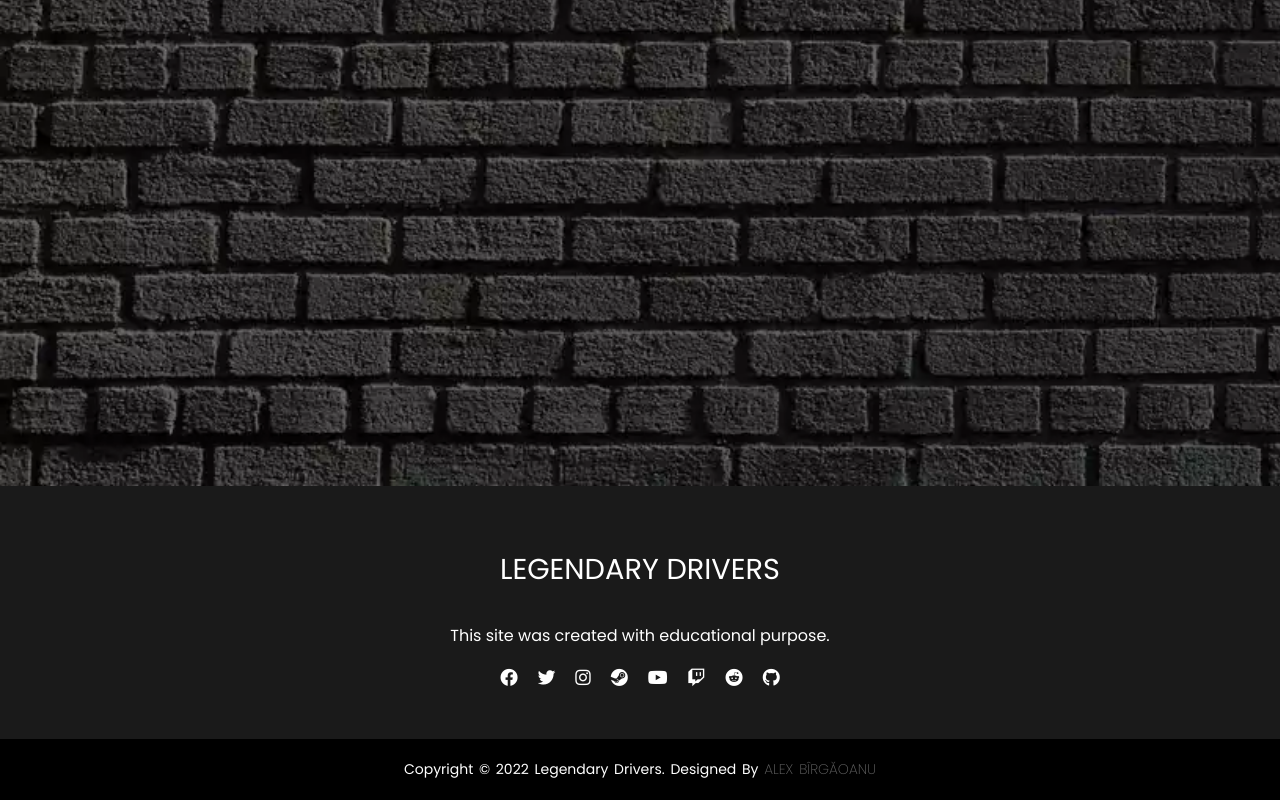
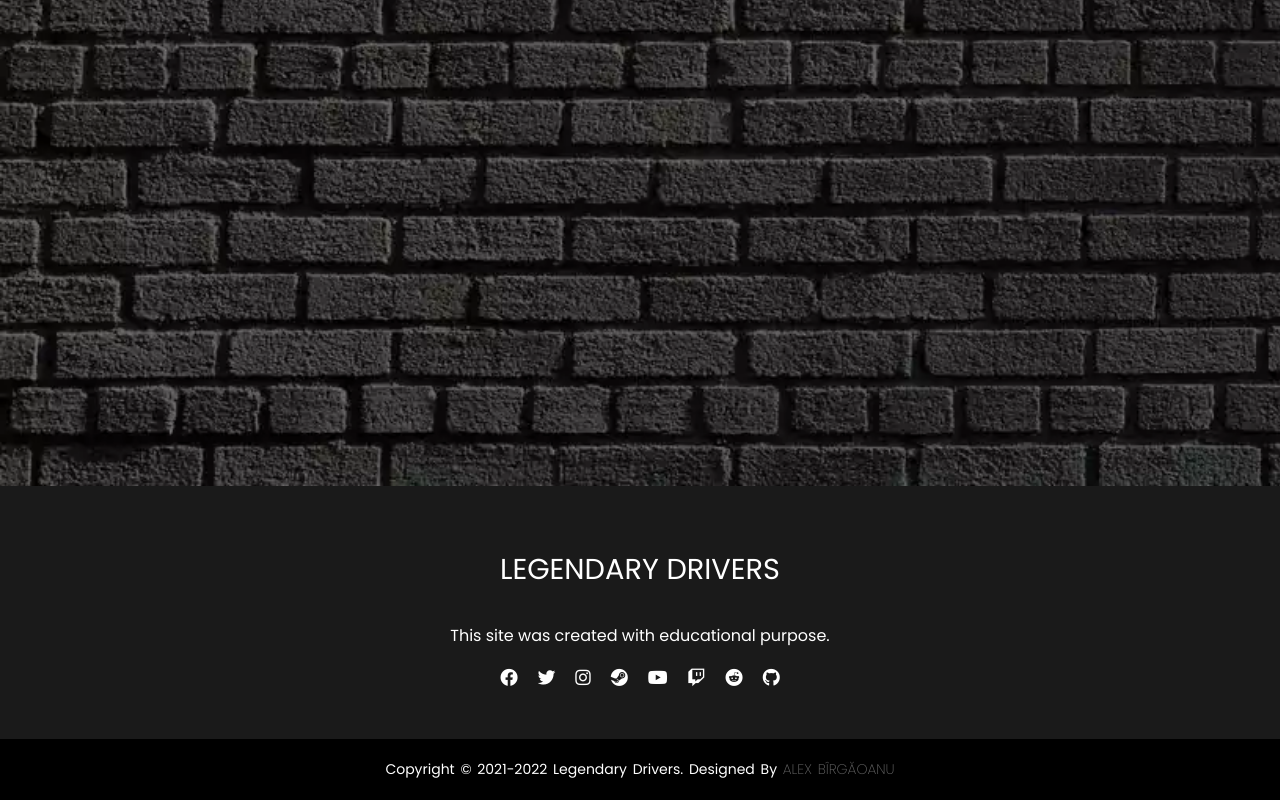
Before and after one commit to InvincibleAlex/SITE, a plain HTML site: page index.html in a window 1280 px wide. Shown: the part 1884-2684 px from the top of the page. Drawn offline with Linux system fonts and the light colour scheme.

Commit message:
Update index.html

```diff
--- a/index.html
+++ b/index.html
@@ -125,7 +125,7 @@
         </ul>
     </div>
     <div class="footer-bottom">
-        <p>copyright &copy; <script>document.write(new Date().getFullYear())</script> Legendary Drivers. designed by  <span>Alex Bîrgăoanu</span></p>
+        <p>copyright &copy; 2021-<script>document.write(new Date().getFullYear())</script> Legendary Drivers. designed by  <span>Alex Bîrgăoanu</span></p>
     </div>
 
 </footer>
```
